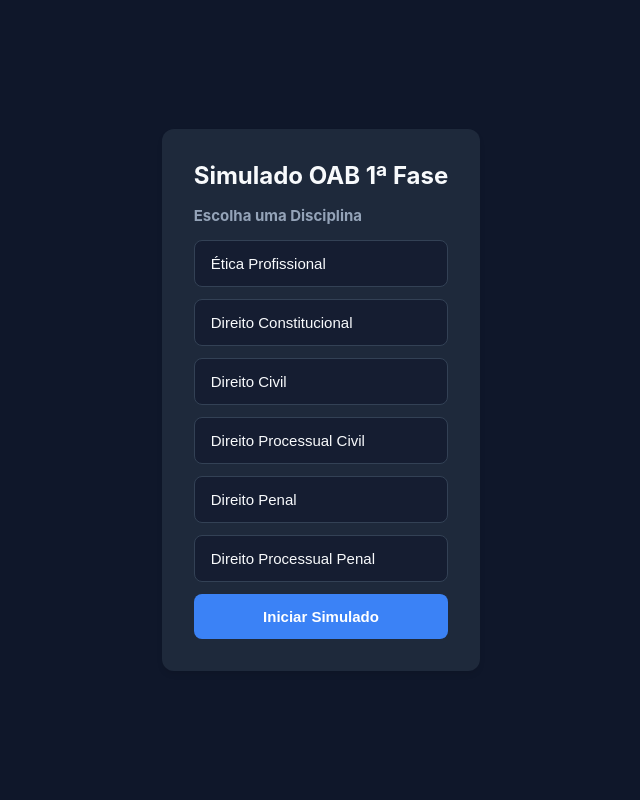
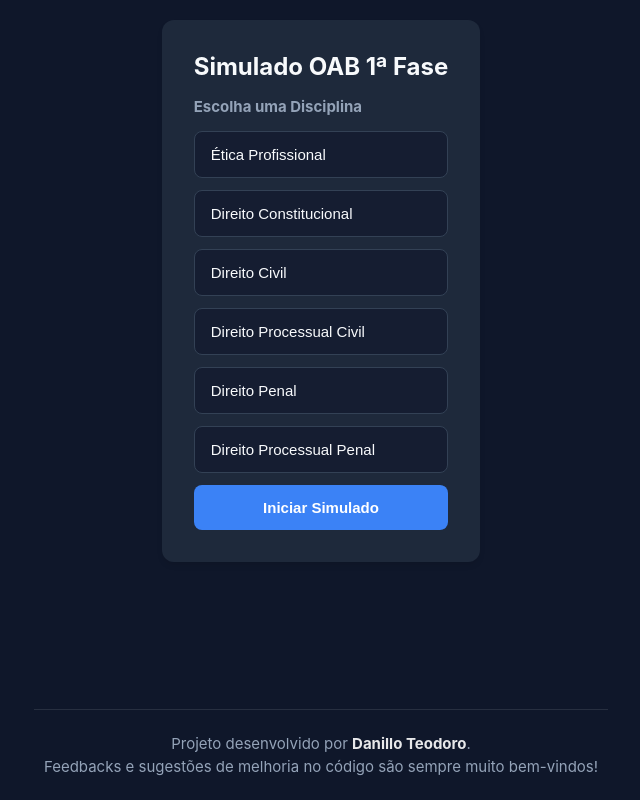
Before and after one commit to DanilloTeod/simu-oab, a website built with Vite: page index.html in a window 1280 px wide. Shown: the whole page, without its empty margins (319-959 px from the left). Built offline with nearby package versions, Linux system fonts and the light colour scheme.

Commit message:
criação de rodapé <footer> no html

```diff
--- a/index.html
+++ b/index.html
@@ -10,6 +10,10 @@
 </head>
 <body>
     <div id="app"></div>
+    <footer class="rodape-site">
+        <p>Projeto desenvolvido por <strong>Danillo Teodoro</strong>.</p>
+        <p>Feedbacks e sugestões de melhoria no código são sempre muito bem-vindos!</p>
+    </footer>
     <script type="module" src="/src/js/main.js"></script>
 </body>
 </html>
--- a/style.css
+++ b/style.css
@@ -20,7 +20,10 @@ body {
     justify-content: center;
     align-items: center;
     min-height: 100vh;
+    flex-direction: column;
 }
+
+
 
 /* O Cartão Principal (A "Caixa" do conteúdo) */
 .card {
@@ -323,3 +326,26 @@ p {
     padding: 20px;
     box-sizing: border-box;
 }
+
+/* O #app vai crescer para empurrar o rodapé para o fundo */
+#app {
+    flex: 1;
+}
+
+
+.rodape-site {
+    text-align: center;
+    padding: 20px 10px;
+    margin-top: auto; /* Empurra o rodapé para o fim do container */
+    font-size: 0.85rem;
+    color: rgba(255, 255, 255, 0.6);
+    border-top: 1px solid rgba(255, 255, 255, 0.1);
+}
+
+.rodape-site p {
+    margin: 4px 0;
+}
+
+.rodape-site strong {
+    color: rgba(255, 255, 255, 0.9);
+}
```
